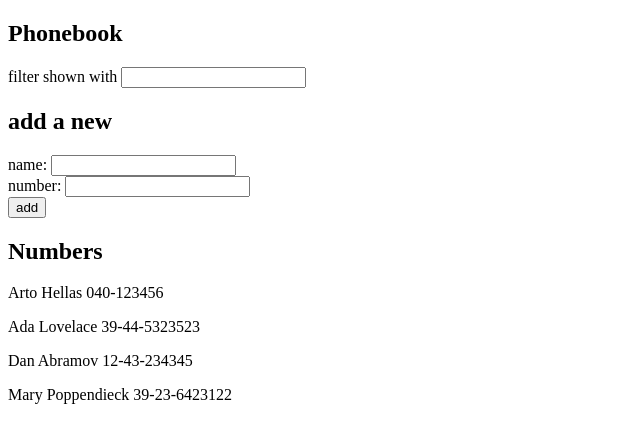
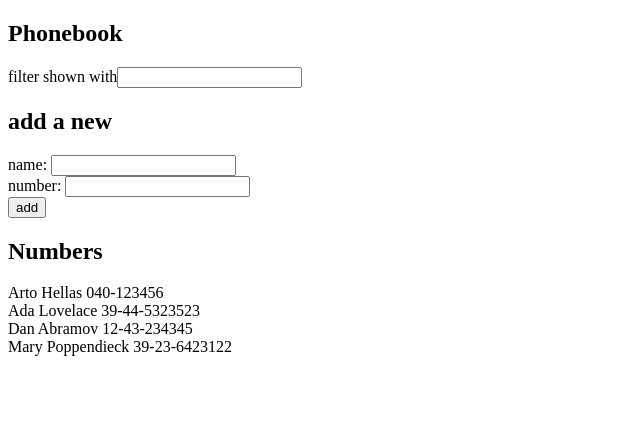
Before and after one commit to jsuarez1992/FULLSTACK-COURSE, a React (Create React App) app in the folder Part2/phonebook/: page / in a window 1280 px wide. Shown: the top 442 px of the page, without its empty margins (0-640 px from the left). Built offline with nearby package versions, Linux system fonts and the light colour scheme.

Commit message:
Part 2.10

```diff
--- a/Part2/phonebook/src/App.js
+++ b/Part2/phonebook/src/App.js
@@ -1,4 +1,7 @@
 import { useState } from 'react'
+import Filter from './components/Filter'
+import Persons from './components/Persons'
+import PersonForm from './components/PersonForm'
 
 const App = () => {
   const [persons, setPersons] = useState([
@@ -50,31 +53,14 @@ const App = () => {
   return (
     <div>
       <h2>Phonebook</h2>
-      <div>filter shown with <input value={buscar} onChange={storeBuscarChange}/></div>
+      <Filter header= 'filter shown with'
+      name={buscar} buscarFunction={storeBuscarChange} />
       <h2>add a new</h2>
-      <form onSubmit={addUser}>
-        <div>
-          name: <input value={newName} onChange={storeNameChange}/>
-        </div>
-        <div>
-          number: <input value={newNumber} onChange={storeNumberChange}/>
-        </div>
-        <div>
-          <button type="submit">add</button>
-        </div>
-      </form>
+      <PersonForm addUser={addUser} newName={newName}
+      storeNameChange={storeNameChange} newNumber={newNumber}
+      storeNumberChange={storeNumberChange} />
       <h2>Numbers</h2>
-      {persons
-        .filter((person) =>
-          person.name.toLowerCase().includes(buscar.toLowerCase())
-        )
-        .map((filteredPerson) => {
-          return (
-            <p key={filteredPerson.name}>
-              {filteredPerson.name} {filteredPerson.number}
-            </p>
-          )
-        })}
+      <Persons buscarName={buscarName} />
     </div>
   )
 }
--- /dev/null
+++ b/Part2/phonebook/src/components/Filter.js
@@ -0,0 +1,10 @@
+import React from 'react'
+
+const Filter = ({header,name,buscarFunction}) => {
+  return (
+    <div>{header}<input value={name} onChange={buscarFunction} />
+    </div>
+  )
+}
+
+export default Filter
--- /dev/null
+++ b/Part2/phonebook/src/components/PersonForm.js
@@ -0,0 +1,21 @@
+import React from 'react'
+
+const PersonForm = ({addUser,newName,storeNameChange,newNumber,storeNumberChange}) => {
+  return (
+    <div>
+      <form onSubmit={addUser}>
+        <div>
+          name: <input value={newName} onChange={storeNameChange}/>
+        </div>
+        <div>
+          number: <input value={newNumber} onChange={storeNumberChange}/>
+        </div>
+        <div>
+          <button type='submit'>add</button>
+        </div>
+      </form>
+    </div>
+  )
+}
+
+export default PersonForm
--- /dev/null
+++ b/Part2/phonebook/src/components/Persons.js
@@ -0,0 +1,10 @@
+import React from 'react'
+
+const Persons = ({buscarName}) => {
+  return (
+    <div>{buscarName.map((person,id) => <div key={id}>{person.name} {person.number}</div>)}
+    </div>
+  )
+}
+
+export default Persons
```
